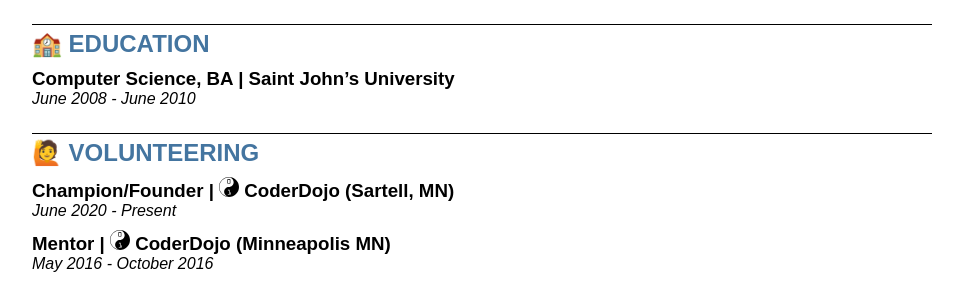
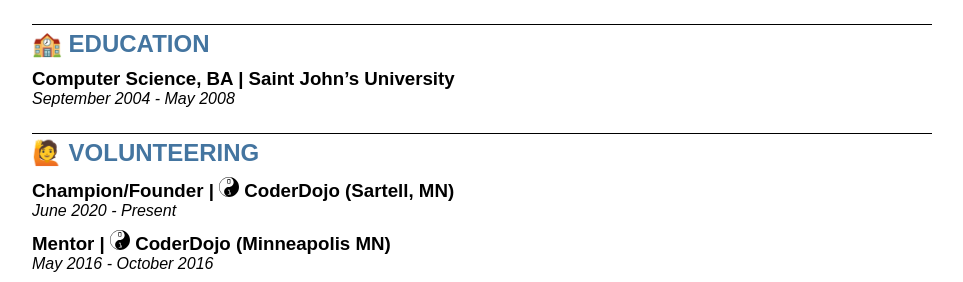
Before and after one commit to joe-degiovanni/joe-degiovanni.github.io, a Jekyll site: the page resume/index.html, which Jekyll copies as it is, in a window 1280 px wide. Shown: the part 1496-1778 px from the top of the page, without its empty margins (158-1121 px from the left). Built offline with Jekyll 4.4.1, drawn with Linux system fonts in a browser that asks for light colours.

Commit message:
Fixing education years

```diff
--- a/resume/index.html
+++ b/resume/index.html
@@ -120,7 +120,7 @@
     <section>
         <h2>🏫 EDUCATION</h2>
         <h3>Computer Science, BA | Saint John’s University</h3>
-        <i>June 2008 - June 2010</i>
+        <i>September 2004 - May 2008</i>
     </section>
 
     <section>
```
